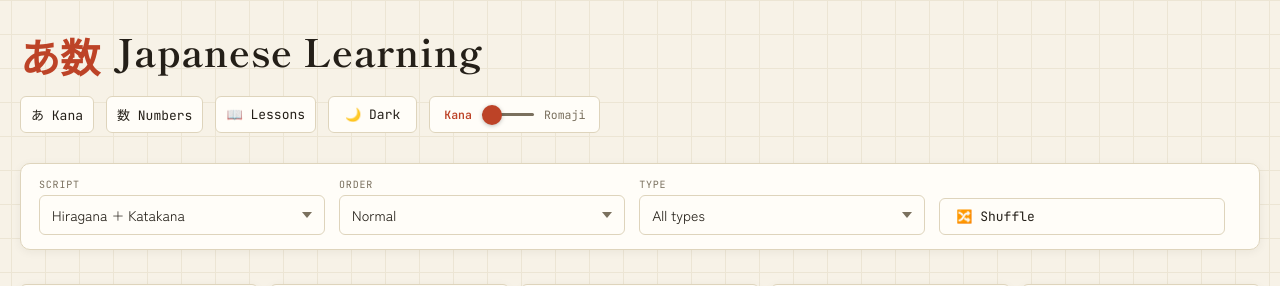
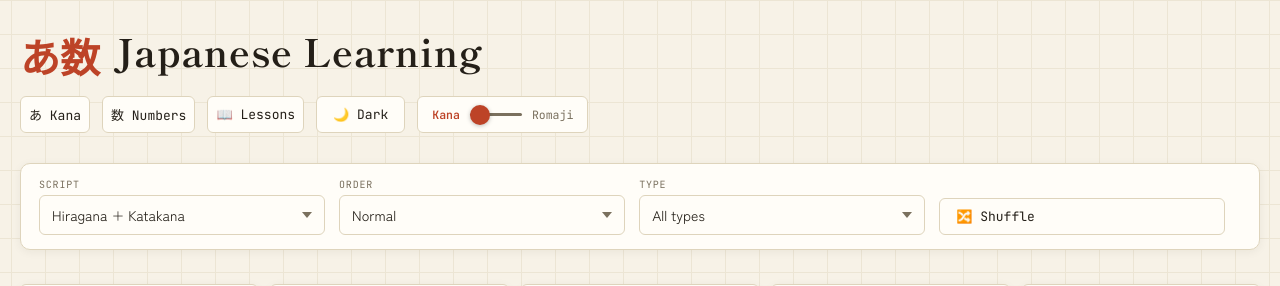
Before and after one commit to najmul-hasan-nirob/japanese-flashcards, a Jekyll site: the page built from index.html, in a window 1280 px wide. Shown: the top 286 px of the page. Built offline with Jekyll 4.4.1, drawn with Linux system fonts in a browser that asks for light colours.

Commit message:
Update style.css

```diff
--- a/css/style.css
+++ b/css/style.css
@@ -182,7 +182,7 @@ select:focus-visible{ outline:2px solid var(--vermilion); outline-offset:2px; }
 
     display:inline-flex;
     align-items:center;
-    padding:7px 10px;
+    padding:7px 8px;
 
     font-family:'JetBrains Mono', monospace;
     font-size:13px;
```
